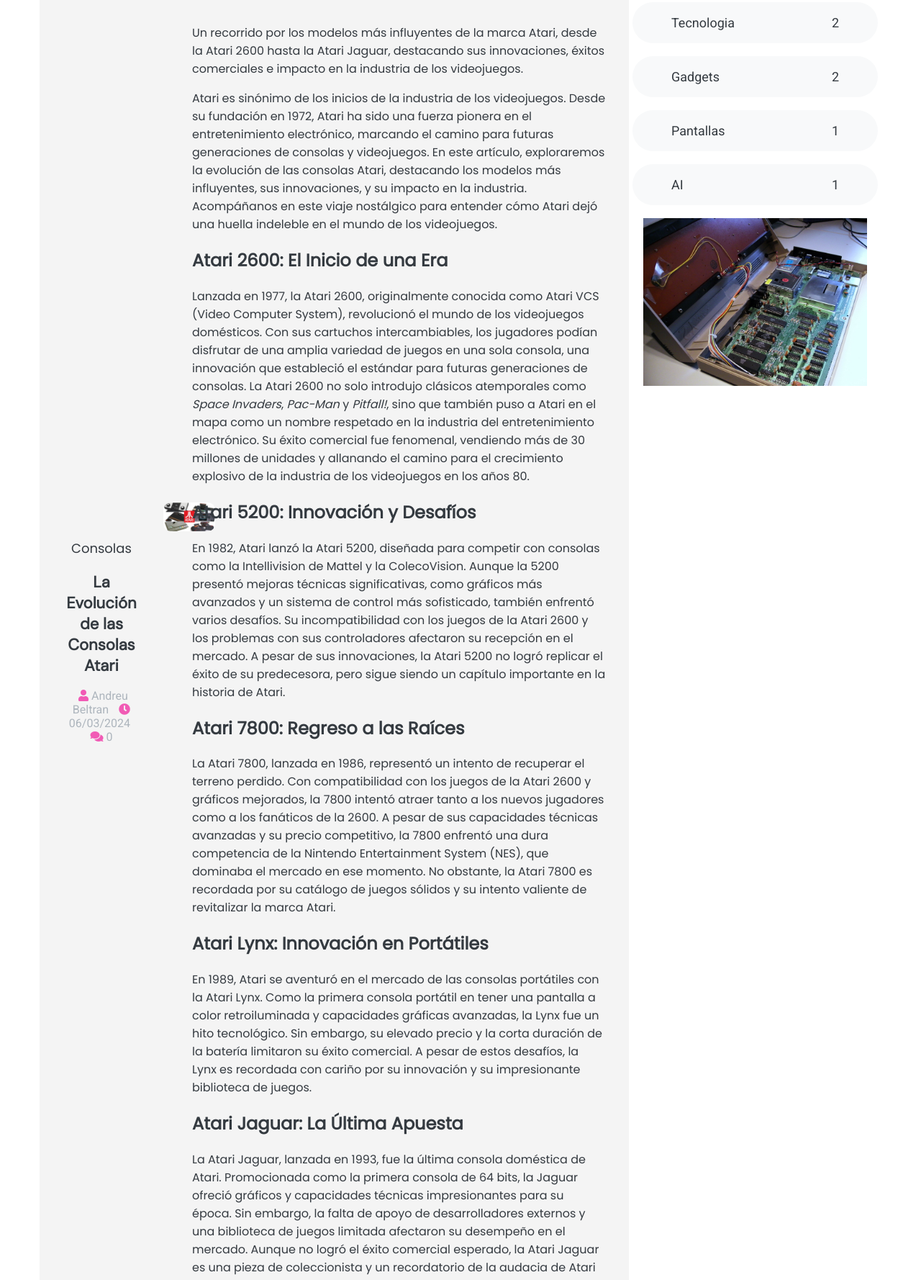
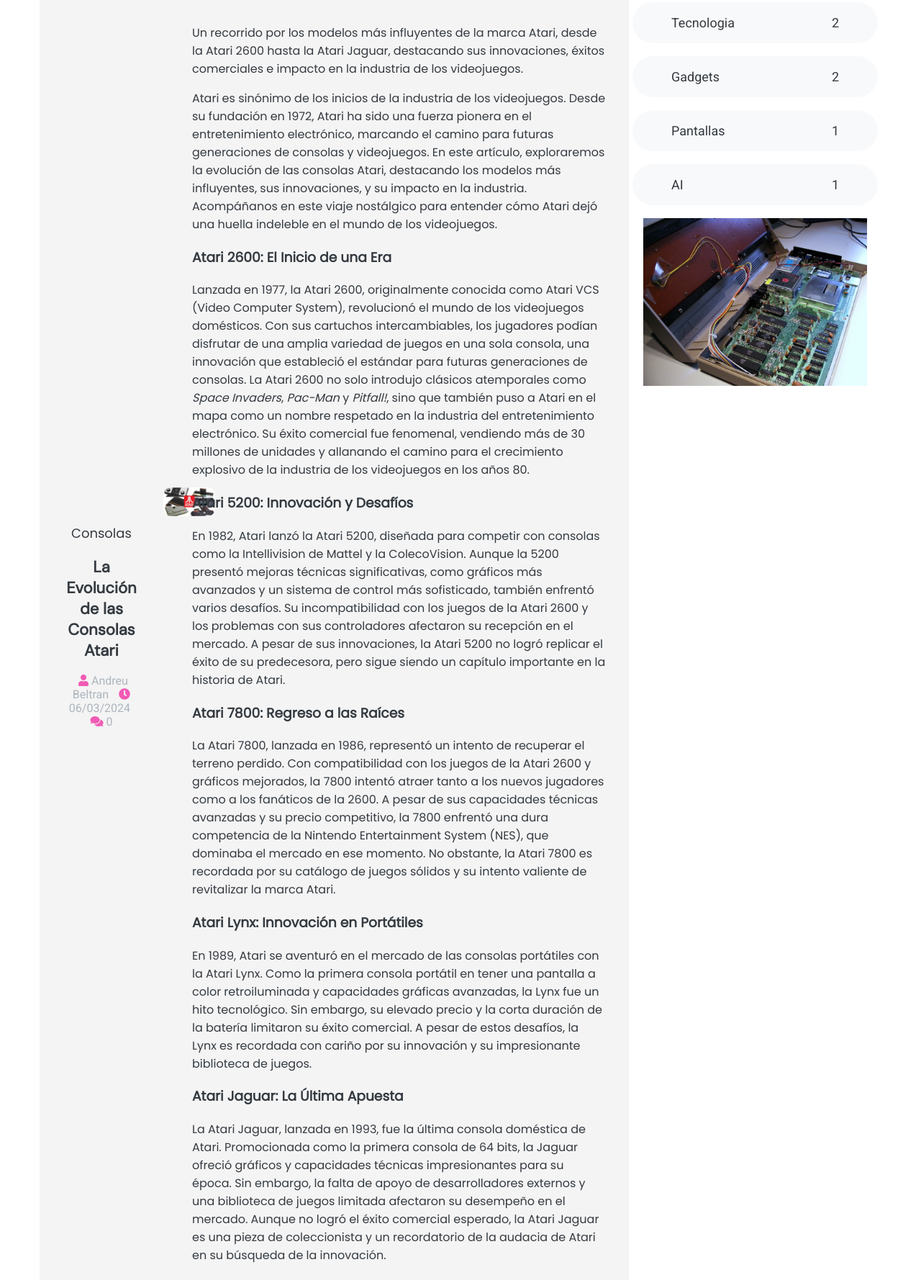
Before and after one commit to faisandelviento/CrisAndreu, a plain HTML site: page templates/article2.html in a window 1280 px wide. Shown: the part 272-2050 px from the top of the page at 72% size. Drawn offline with nearby package versions, Linux system fonts and the light colour scheme; files that its build step writes are made by us from their sources; a script that the page names is missing; files whose address does not match are found by name.

Commit message:
Cambiamos los headers

```diff
--- a/templates/article2.html
+++ b/templates/article2.html
@@ -103,19 +103,19 @@
                 <p>Un recorrido por los modelos más influyentes de la marca Atari, desde la Atari 2600 hasta la Atari Jaguar, destacando sus innovaciones, éxitos comerciales e impacto en la industria de los videojuegos.</p>
                 <p>Atari es sinónimo de los inicios de la industria de los videojuegos. Desde su fundación en 1972, Atari ha sido una fuerza pionera en el entretenimiento electrónico, marcando el camino para futuras generaciones de consolas y videojuegos. En este artículo, exploraremos la evolución de las consolas Atari, destacando los modelos más influyentes, sus innovaciones, y su impacto en la industria. Acompáñanos en este viaje nostálgico para entender cómo Atari dejó una huella indeleble en el mundo de los videojuegos.</p>
 
-                <h2>Atari 2600: El Inicio de una Era</h2>
+                <h3>Atari 2600: El Inicio de una Era</h3>
                 <p>Lanzada en 1977, la Atari 2600, originalmente conocida como Atari VCS (Video Computer System), revolucionó el mundo de los videojuegos domésticos. Con sus cartuchos intercambiables, los jugadores podían disfrutar de una amplia variedad de juegos en una sola consola, una innovación que estableció el estándar para futuras generaciones de consolas. La Atari 2600 no solo introdujo clásicos atemporales como <em>Space Invaders</em>, <em>Pac-Man</em> y <em>Pitfall!</em>, sino que también puso a Atari en el mapa como un nombre respetado en la industria del entretenimiento electrónico. Su éxito comercial fue fenomenal, vendiendo más de 30 millones de unidades y allanando el camino para el crecimiento explosivo de la industria de los videojuegos en los años 80.</p>
 
-                <h2>Atari 5200: Innovación y Desafíos</h2>
+                <h3>Atari 5200: Innovación y Desafíos</h3>
                 <p>En 1982, Atari lanzó la Atari 5200, diseñada para competir con consolas como la Intellivision de Mattel y la ColecoVision. Aunque la 5200 presentó mejoras técnicas significativas, como gráficos más avanzados y un sistema de control más sofisticado, también enfrentó varios desafíos. Su incompatibilidad con los juegos de la Atari 2600 y los problemas con sus controladores afectaron su recepción en el mercado. A pesar de sus innovaciones, la Atari 5200 no logró replicar el éxito de su predecesora, pero sigue siendo un capítulo importante en la historia de Atari.</p>
 
-                <h2>Atari 7800: Regreso a las Raíces</h2>
+                <h3>Atari 7800: Regreso a las Raíces</h3>
                 <p>La Atari 7800, lanzada en 1986, representó un intento de recuperar el terreno perdido. Con compatibilidad con los juegos de la Atari 2600 y gráficos mejorados, la 7800 intentó atraer tanto a los nuevos jugadores como a los fanáticos de la 2600. A pesar de sus capacidades técnicas avanzadas y su precio competitivo, la 7800 enfrentó una dura competencia de la Nintendo Entertainment System (NES), que dominaba el mercado en ese momento. No obstante, la Atari 7800 es recordada por su catálogo de juegos sólidos y su intento valiente de revitalizar la marca Atari.</p>
 
-                <h2>Atari Lynx: Innovación en Portátiles</h2>
+                <h3>Atari Lynx: Innovación en Portátiles</h3>
                 <p>En 1989, Atari se aventuró en el mercado de las consolas portátiles con la Atari Lynx. Como la primera consola portátil en tener una pantalla a color retroiluminada y capacidades gráficas avanzadas, la Lynx fue un hito tecnológico. Sin embargo, su elevado precio y la corta duración de la batería limitaron su éxito comercial. A pesar de estos desafíos, la Lynx es recordada con cariño por su innovación y su impresionante biblioteca de juegos.</p>
 
-                <h2>Atari Jaguar: La Última Apuesta</h2>
+                <h3>Atari Jaguar: La Última Apuesta</h3>
                 <p>La Atari Jaguar, lanzada en 1993, fue la última consola doméstica de Atari. Promocionada como la primera consola de 64 bits, la Jaguar ofreció gráficos y capacidades técnicas impresionantes para su época. Sin embargo, la falta de apoyo de desarrolladores externos y una biblioteca de juegos limitada afectaron su desempeño en el mercado. Aunque no logró el éxito comercial esperado, la Atari Jaguar es una pieza de coleccionista y un recordatorio de la audacia de Atari en su búsqueda de la innovación.</p>
 
             </article>
```
Also changed, not shown: templates/article1.html (+8 -8 lines).
